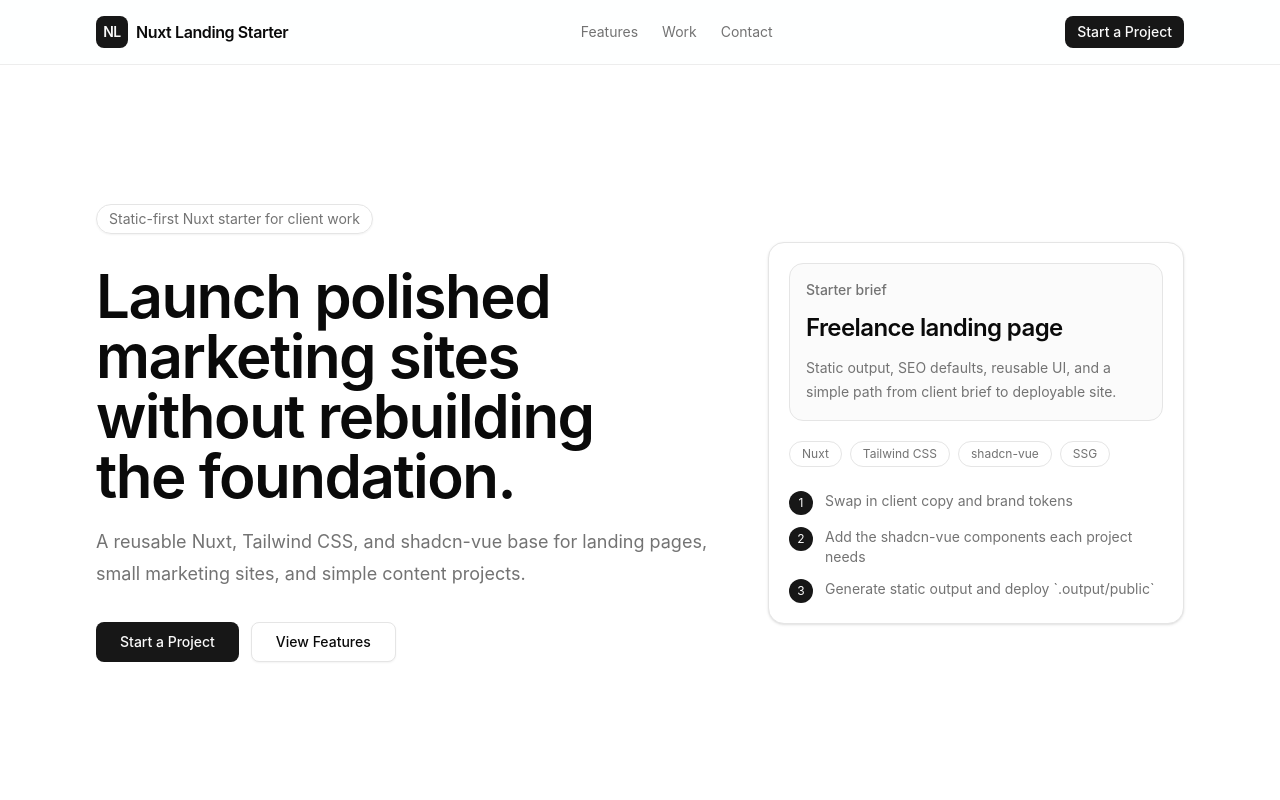
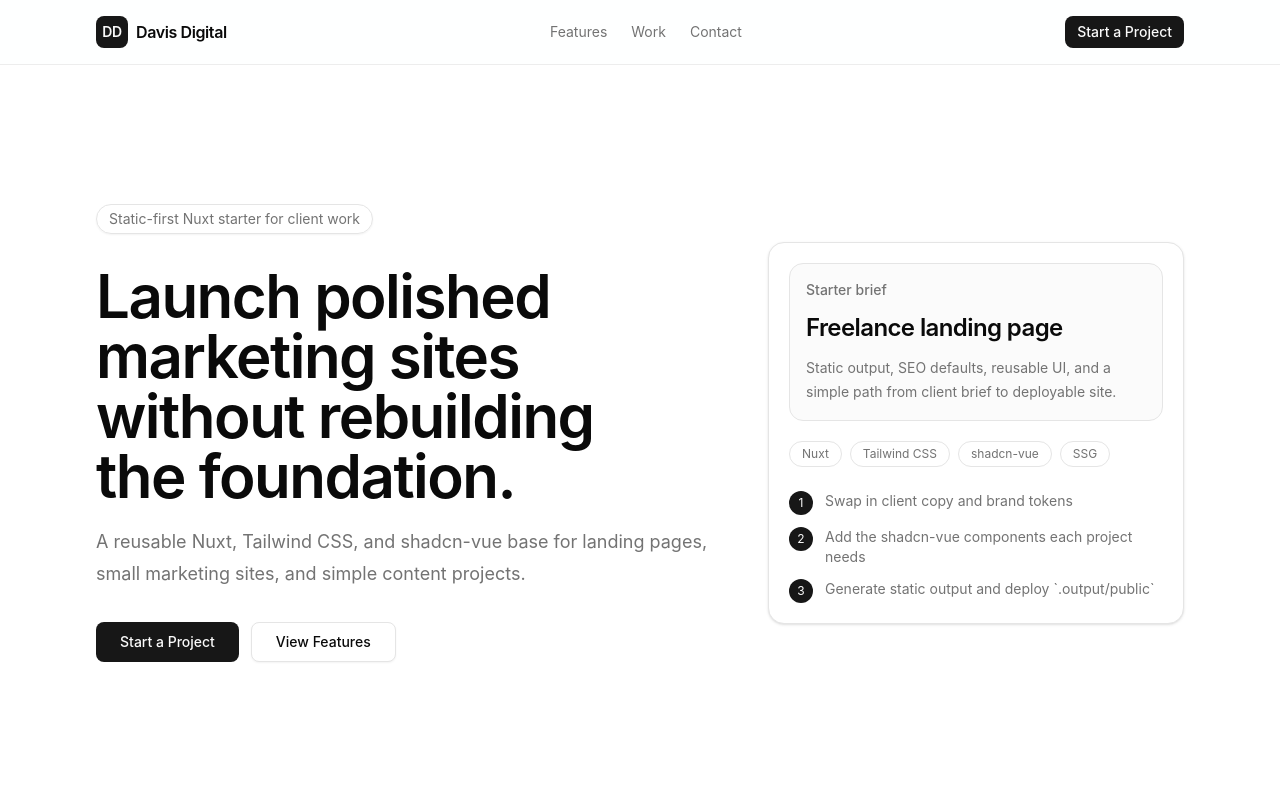
Before and after one commit to davis-ian/davis-digital-landing, a Nuxt app: page / in a window 1280 px wide. Shown: the top 800 px of the page. Built offline with nearby package versions, Linux system fonts and the light colour scheme.

Commit message:
First pass rename

```diff
--- a/app/layouts/default.vue
+++ b/app/layouts/default.vue
@@ -18,9 +18,9 @@ const currentYear = new Date().getFullYear();
           <span
             class="bg-primary text-primary-foreground flex size-8 items-center justify-center rounded-md text-sm"
           >
-            NL
+            DD
           </span>
-          <span>Nuxt Landing Starter</span>
+          <span>Davis Digital</span>
         </NuxtLink>
 
         <nav
--- a/app/pages/index.vue
+++ b/app/pages/index.vue
@@ -4,10 +4,10 @@ import { Button } from "@/components/ui/button";
 useSeoMeta({
   title: "Home",
   description:
-    "A clean Nuxt starter for static landing pages, marketing sites, and simple content sites.",
-  ogTitle: "Nuxt Landing Starter",
+    "",
+  ogTitle: "Davis Digital",
   ogDescription:
-    "A clean Nuxt starter for static landing pages, marketing sites, and simple content sites.",
+    "",
 });
 
 const stackItems = ["Nuxt", "Tailwind CSS", "shadcn-vue", "SSG"] as const;
--- a/nuxt.config.ts
+++ b/nuxt.config.ts
@@ -29,8 +29,8 @@ export default defineNuxtConfig({
       htmlAttrs: {
         lang: "en",
       },
-      title: "Nuxt Landing Starter",
-      titleTemplate: "%s | Nuxt Landing Starter",
+      title: "Davis Digital",
+      titleTemplate: "%s | Davis Digital",
       meta: [
         {
           name: "description",
@@ -39,7 +39,7 @@ export default defineNuxtConfig({
         },
         {
           property: "og:site_name",
-          content: "Nuxt Landing Starter",
+          content: "Davis Digital",
         },
         {
           property: "og:type",
@@ -47,12 +47,12 @@ export default defineNuxtConfig({
         },
         {
           property: "og:title",
-          content: "Nuxt Landing Starter",
+          content: "Davis Digital",
         },
         {
           property: "og:description",
           content:
-            "A clean Nuxt starter for landing pages, marketing sites, and simple content sites.",
+            "",
         },
         {
           property: "og:image",
@@ -64,12 +64,12 @@ export default defineNuxtConfig({
         },
         {
           name: "twitter:title",
-          content: "Nuxt Landing Starter",
+          content: "Davis Digital",
         },
         {
           name: "twitter:description",
           content:
-            "A clean Nuxt starter for landing pages, marketing sites, and simple content sites.",
+            "",
         },
         {
           name: "twitter:image",
```
Also changed, not shown: 1 other file (tests, documents, lock files or other folders).
